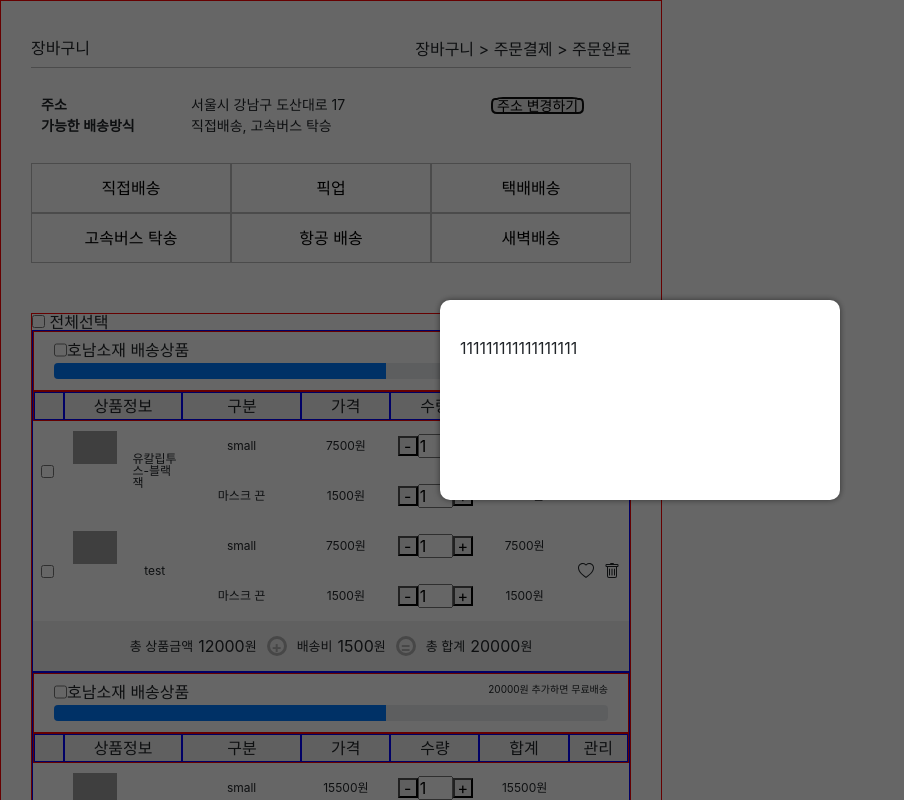
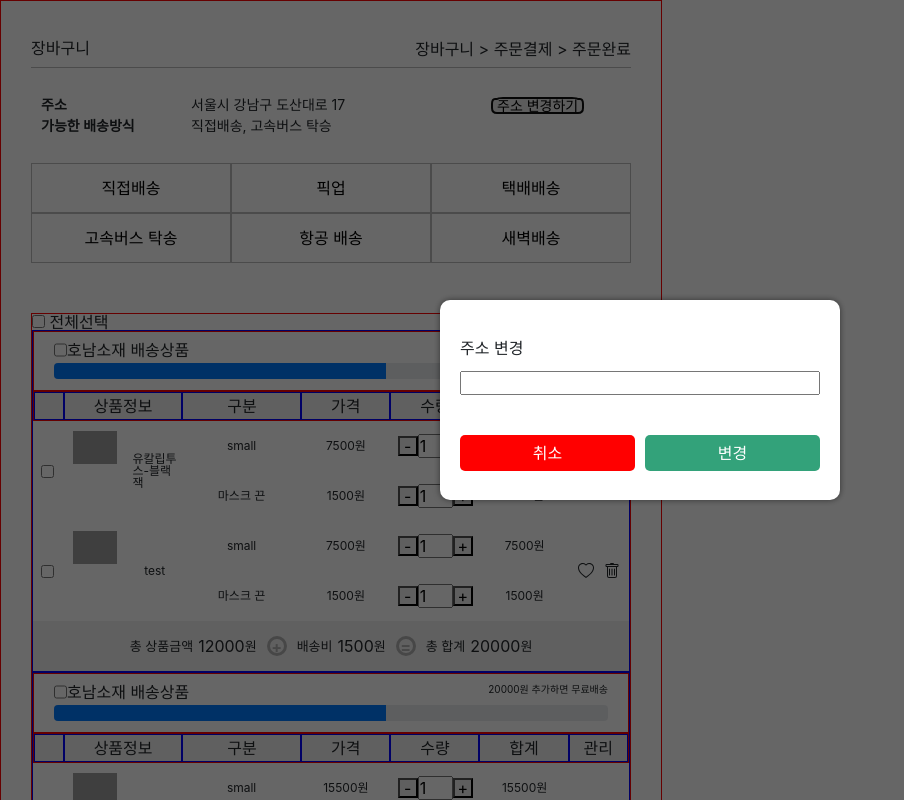
Before and after one commit to kjb9301/counter-test, a React (Create React App) app: page /basket in a window 1280 px wide. Both pictures are taken after a click on the button "주소 변경하기". Shown: the whole page, without its empty margins (0-904 px from the left). Built offline with nearby package versions, Linux system fonts and the light colour scheme; grey boxes are pictures that could not be loaded.

Commit message:
style: Publishing UserAddrModal component

```diff
--- a/src/components/Modal.tsx
+++ b/src/components/Modal.tsx
@@ -37,7 +37,7 @@ const ModalWrapper = styled.div<{ visible: boolean }>`
   bottom: 0;
   left: 0;
   z-index: 1000;
-  overflow: hidden;
+  overflow: auto;
   outline: 0;
   width: 100%;
   height: 100%;
--- a/src/components/modal/UserAddrModal.tsx
+++ b/src/components/modal/UserAddrModal.tsx
@@ -2,13 +2,21 @@ import React from 'react';
 import styled from 'styled-components';
 
 function UserAddrModal() {
-  return <Wrapper>111111111111111111</Wrapper>;
+  return (
+    <Wrapper>
+      <Text>주소 변경</Text>
+      <Input type='text' />
+      <Buttons>
+        <Button bgColor='red'>취소</Button>
+        <Button bgColor='#33A27A  '>변경</Button>
+      </Buttons>
+    </Wrapper>
+  );
 }
 
 const Wrapper = styled.div`
   width: 400px;
   height: 200px;
-  box-sizing: border-box;
   position: relative;
   box-shadow: 0 0 6px 0 rgba(0, 0, 0, 0.5);
   background-color: #fff;
@@ -16,7 +24,34 @@ const Wrapper = styled.div`
   top: 50%;
   transform: translateY(-50%);
   margin: 0 auto;
-  padding: 40px 20px;
+  padding: 40px 20px 20px 20px;
+`;
+
+const Text = styled.p`
+  margin-bottom: 15px;
+`;
+
+const Input = styled.input`
+  width: 100%;
+  margin-bottom: 40px;
+`;
+
+const Buttons = styled.div`
+  display: flex;
+  bottom: 0;
+`;
+
+const Button = styled.button<{ bgColor: string }>`
+  flex: 1;
+  padding: 10px 0;
+  border-radius: 5px;
+  border: none;
+  color: #fff;
+  background-color: ${(props) => props.bgColor};
+
+  &:last-child {
+    margin-left: 10px;
+  }
 `;
 
 export default UserAddrModal;
```
